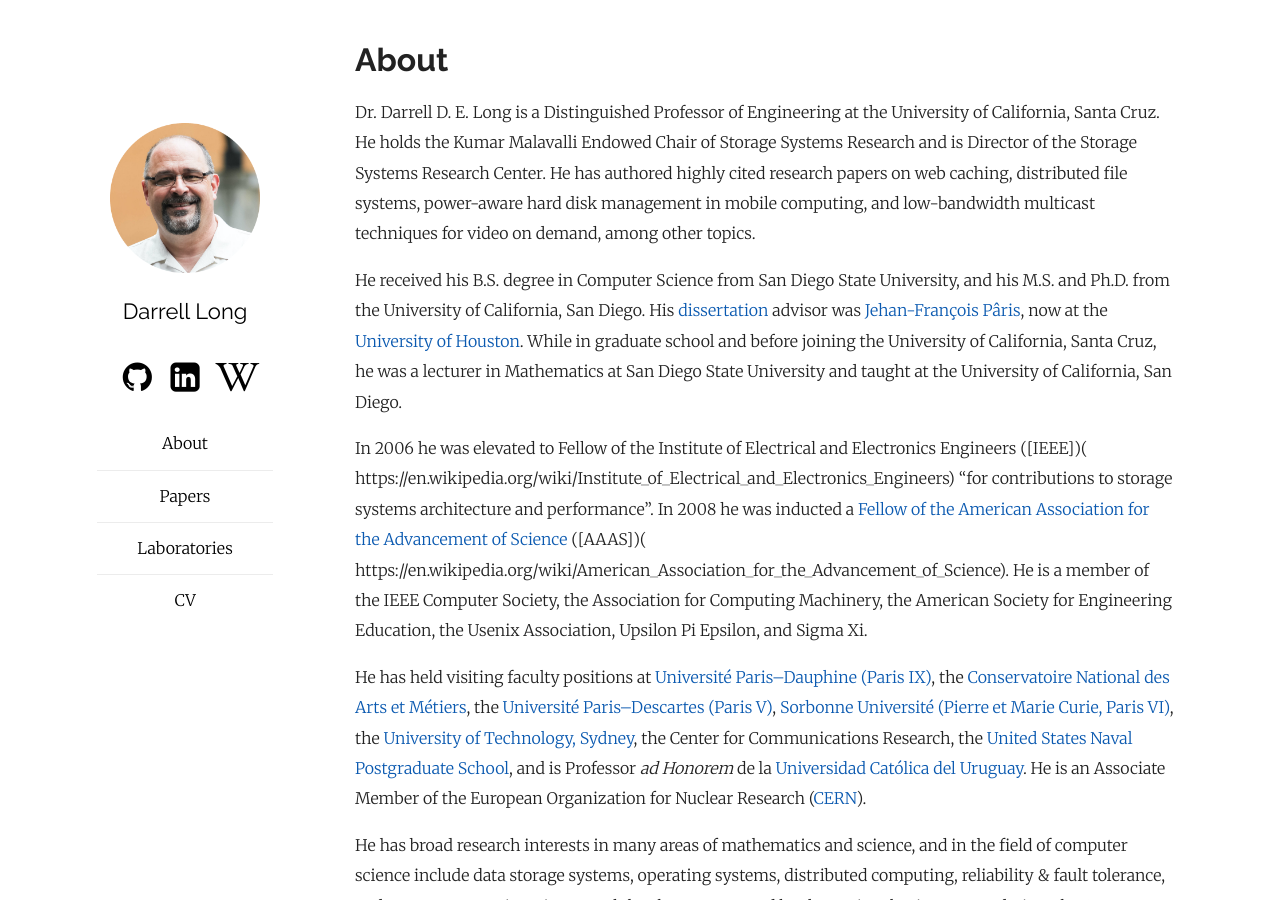
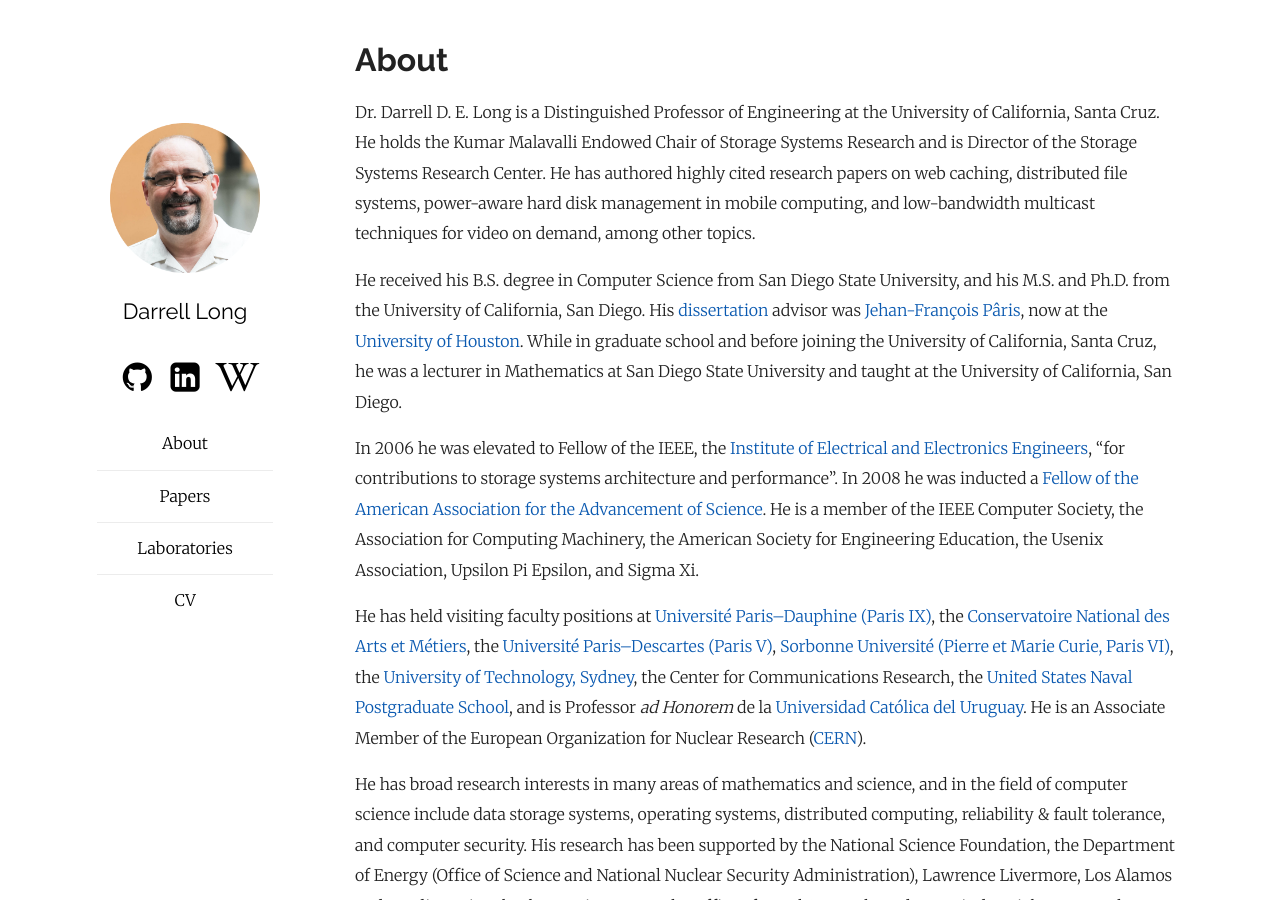
Before and after one commit to darrelllong/darrelllong.github.io, a Jekyll site: the page built from index.md, in a window 1280 px wide and 900 px high. Built offline with Jekyll 4.4.1, drawn with Linux system fonts in a browser that asks for light colours.

Commit message:
MD sucks

```diff
--- a/index.md
+++ b/index.md
@@ -18,13 +18,11 @@
 University of California, Santa Cruz, he was a lecturer in Mathematics at San
 Diego State University and taught at the University of California, San Diego.
 
-In 2006 he was elevated to Fellow of the Institute of Electrical and Electronics
-Engineers ([IEEE])(
-https://en.wikipedia.org/wiki/Institute_of_Electrical_and_Electronics_Engineers)
+In 2006 he was elevated to Fellow of the IEEE, the  [Institute of Electrical and Electronics
+Engineers](
+https://en.wikipedia.org/wiki/Institute_of_Electrical_and_Electronics_Engineers),
 "for contributions to storage systems architecture and performance".  In 2008 he
-was inducted a [Fellow of the American Association for the Advancement of Science](https://en.wikipedia.org/wiki/Fellow_of_the_American_Association_for_the_Advancement_of_Science)
-([AAAS])(
-https://en.wikipedia.org/wiki/American_Association_for_the_Advancement_of_Science).
+was inducted a [Fellow of the American Association for the Advancement of Science](https://en.wikipedia.org/wiki/Fellow_of_the_American_Association_for_the_Advancement_of_Science).
 He is a member of the IEEE Computer Society, the Association for Computing
 Machinery, the American Society for Engineering Education, the Usenix
 Association, Upsilon Pi Epsilon, and Sigma Xi.
```
